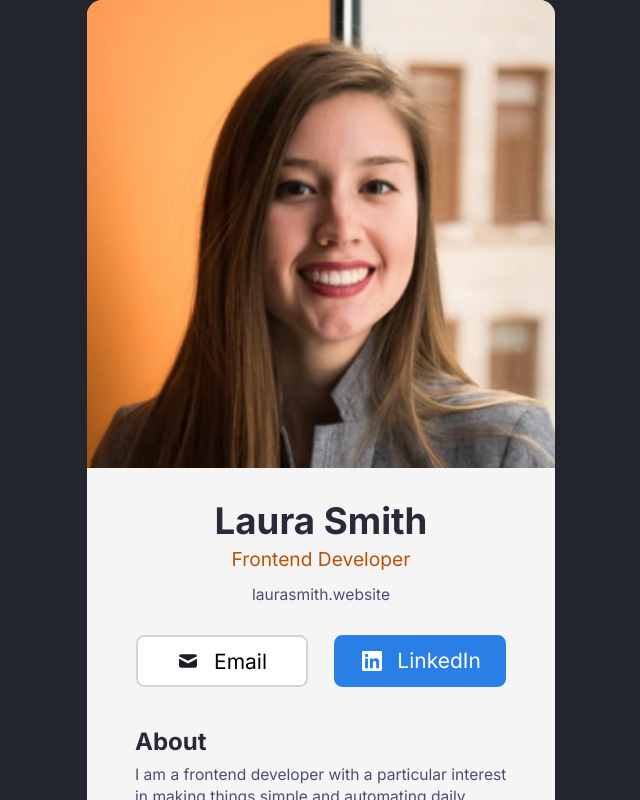
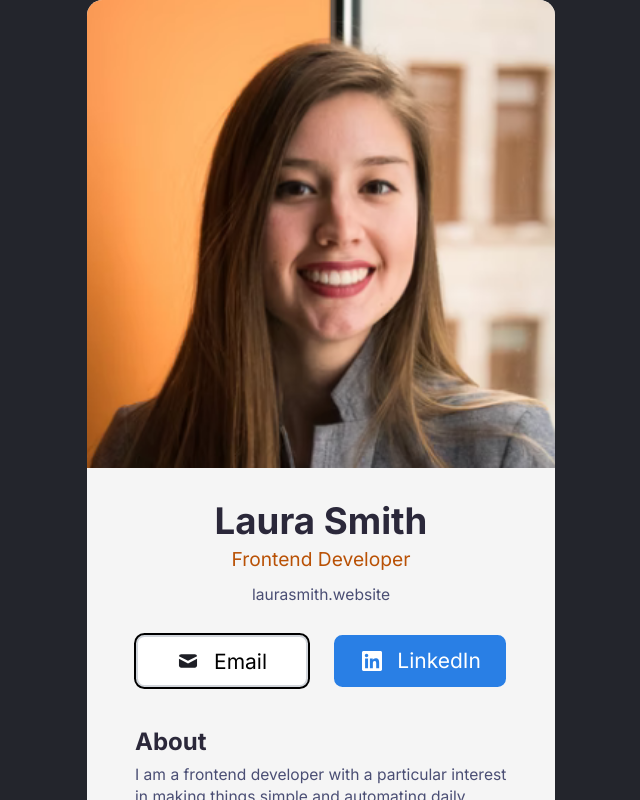
Before and after one commit to tasxatzial/digital-business-card, a React (Vite) app in the folder src/: page / in a window 1280 px wide. In both pictures the pointer is over the button "Email". Shown: the top 800 px of the page, without its empty margins (319-959 px from the left). Built offline with nearby package versions, Linux system fonts and the light colour scheme.

Commit message:
add button hover and focus styles

```diff
--- a/src/css/style.css
+++ b/src/css/style.css
@@ -112,6 +112,11 @@ svg {
   width: 8.2em;
 }
 
+.card-btn:focus-visible,
+.card-btn:hover {
+  outline: 2px solid black;
+}
+
 .card-btn-icon {
   width: 1rem;
 }
```
